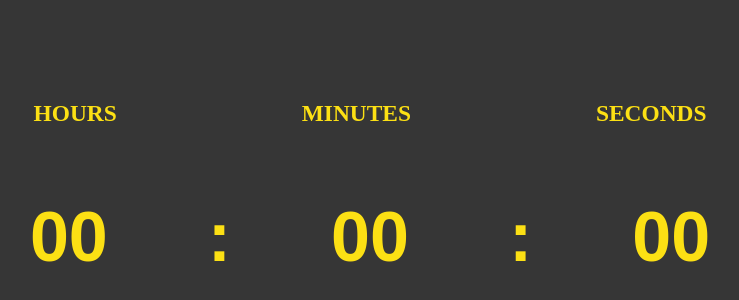
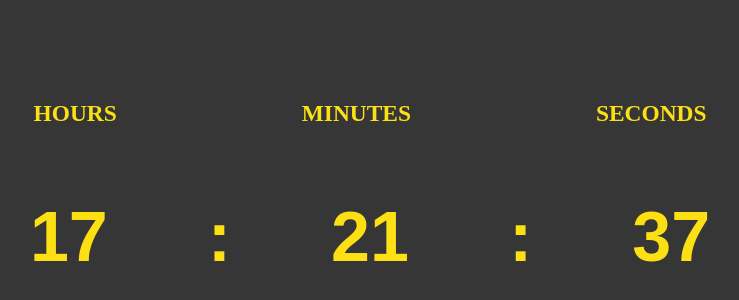
Before and after one commit to Mudassir-Ali-Khan/myappreact, a React (Create React App) app: page / in a window 1280 px wide. Shown: the part 200-500 px from the top of the page, without its empty margins (270-1009 px from the left). Built offline with nearby package versions, Linux system fonts and the light colour scheme.

Commit message:
Added Timer into Time.jsx

```diff
--- a/src/pages/DynamicRender/Time.jsx
+++ b/src/pages/DynamicRender/Time.jsx
@@ -1,34 +1,47 @@
-import React, { useState } from 'react'
+import React, { useState } from "react";
 
 const Time = () => {
-    const mytime = setInterval(()=> { (new Date().toISOString());}, 1000);
-    console.log(mytime)
-    const handleTime = () => {
+  // const mytime = setInterval(()=> { (new Date().toISOString());}, 1000);
+  // console.log(mytime)
+  // const handleTime = () => {
 
-    }
+  // }
+
+  const [myTime, setMyTime] = useState(new Date());
+
+  setInterval(function () {
+    setMyTime(new Date());
+  }, 1000); // 1000 ms = 1 second
+
+  console.log(myTime.getHours(), myTime.getMinutes(), myTime.getSeconds());
 
   return (
     <>
-
-<div style={{ backgroundColor:'#363636', display: 'flex', flexDirection: 'column', alignItems: 'center', justifyContent:'center', height: '100vh' }}>
-
-    <div style={{display:'flex', gap: '185px', fontSize: '20px', color: '#FCE014'}}>
+      <div
+        style={{
+          backgroundColor: "#363636",
+          display: "flex",
+          flexDirection: "column",
+          alignItems: "center",
+          justifyContent: "center",
+          height: "100vh",
+        }}
+      >
+        <div style={{ display: "flex", gap: "185px", fontSize: "20px", color: "#FCE014" }}>
           <h3>HOURS</h3>
           <h3>MINUTES</h3>
           <h3>SECONDS</h3>
         </div>
-    <div style={{display:'flex', gap: '100px', fontSize: '35px', color: '#FCE014', fontFamily: 'arial'}}>
-        <h1>00</h1>
+        <div style={{ display: "flex", gap: "100px", fontSize: "35px", color: "#FCE014", fontFamily: "arial" }}>
+          <h1>{myTime.getHours()}</h1>
           <h1>:</h1>
-        <h1>00</h1>
+          <h1>{myTime.getMinutes()}</h1>
           <h1>:</h1>
-        <h1>00</h1>
+          <h1>{myTime.getSeconds()}</h1>
         </div>
       </div>
+    </>
+  );
+};
 
-
-    </>
-  )
-}
-
-export default Time
+export default Time;
```
Lines whose indentation alone changed are shown as unchanged.
